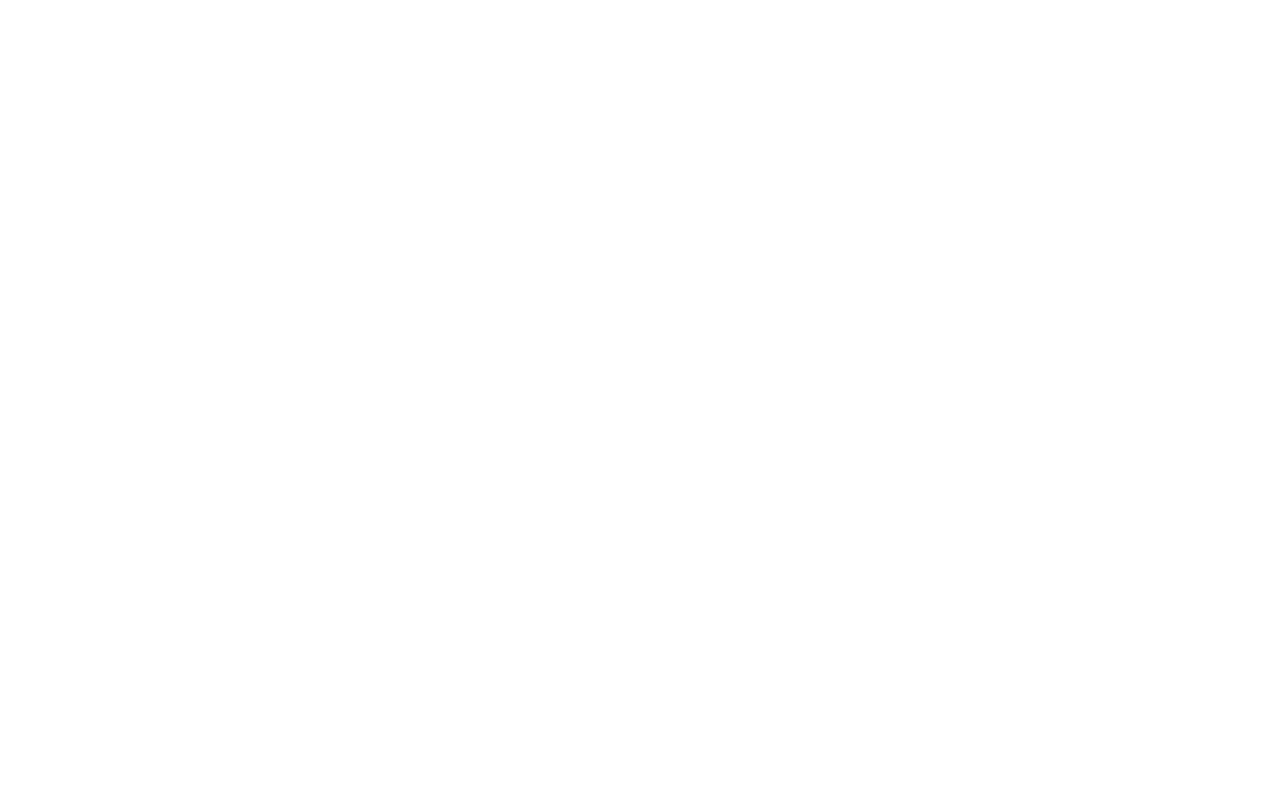
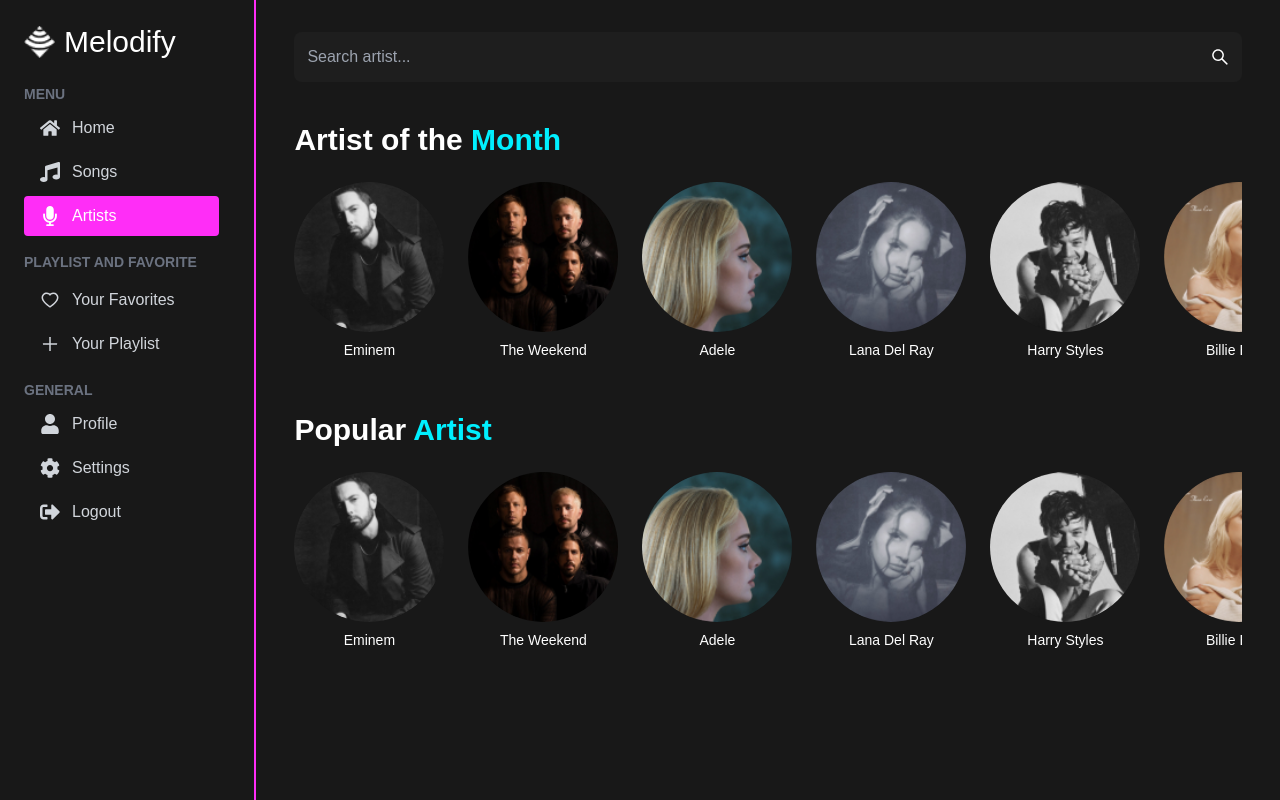
Before and after one commit to aDJi2003/front-end-paw, a React (Vite) app: page /artist in a window 1280 px wide. Before the commit this address had no page. Built offline with nearby package versions, Linux system fonts and the light colour scheme; a web font is replaced by a local one.

Commit message:
feat: make artist page

```diff
--- a/src/component/Sidebar.jsx
+++ b/src/component/Sidebar.jsx
@@ -41,7 +41,7 @@
         <ul className="space-y-1 mt-1">
           <SidebarButton to="/home" icon={FaHome} label="Home" />
           <SidebarButton to="/song" icon={FaMusic} label="Songs" />
-          <SidebarButton to="/artists" icon={FaMicrophone} label="Artists" />
+          <SidebarButton to="/artist" icon={FaMicrophone} label="Artists" />
         </ul>
 
         {/* Playlist Section */}
--- a/src/main.jsx
+++ b/src/main.jsx
@@ -13,6 +13,7 @@
 import Favorite from './pages/Favorite';
 import Setting from './pages/Setting';
 import Playlist from './pages/Playlist';
+import Artist from './pages/Artist';
 
 createRoot(document.getElementById('root')).render(
   <StrictMode>
@@ -26,6 +27,7 @@
         <Route path="/favorite" element={<Favorite />} />
         <Route path="/setting" element={<Setting />} />
         <Route path="/playlist" element={<Playlist />} />
+        <Route path="/artist" element={<Artist />} />
         <Route path="/artist/:artistName" element={<ArtistDetail />} />
         <Route path="/song/:songTitle" element={<SongDetail />} />
         <Route path="/song" element={<Song />} />
--- /dev/null
+++ b/src/pages/Artist.jsx
@@ -0,0 +1,93 @@
+import { useState } from "react";
+import Sidebar from "../component/Sidebar";
+import { AiOutlinePlus, AiOutlineSearch } from "react-icons/ai";
+import ArtistCard from "../component/ArtistCard";
+
+import Artist1 from "../assets/images/artist_1_paw.png";
+import Artist2 from "../assets/images/artist_2_paw.png";
+import Artist3 from "../assets/images/artist_3_paw.png";
+import Artist4 from "../assets/images/artist_4_paw.png";
+import Artist5 from "../assets/images/artist_5_paw.png";
+import Artist6 from "../assets/images/artist_6_paw.png";
+
+const Artist = () => {
+  const [search, setSearch] = useState("");
+
+  const artists = [
+    { image: Artist1, name: "Eminem" },
+    { image: Artist2, name: "The Weekend" },
+    { image: Artist3, name: "Adele" },
+    { image: Artist4, name: "Lana Del Ray" },
+    { image: Artist5, name: "Harry Styles" },
+    { image: Artist6, name: "Billie Eilish" },
+    { image: Artist1, name: "Eminem" },
+    { image: Artist2, name: "The Weekend" },
+    { image: Artist3, name: "Adele" },
+  ];
+
+  const filteredArtists = artists.filter((artist) =>
+    artist.name.toLowerCase().includes(search.toLowerCase())
+  );
+
+  return (
+    <div className="min-h-screen max-w-screen flex font-jakarta overflow-y-auto">
+      <div className="w-1/5 bg-[#181818] border-r-2 border-[#FF2DF7]">
+        <Sidebar />
+      </div>
+      <div className="w-4/5 bg-[#181818] px-[3vw] py-[4vh]">
+        {/* Search Bar */}
+        <div className="mb-[5vh]">
+          <div className="relative w-full">
+            <input
+              type="text"
+              placeholder="Search artist..."
+              value={search}
+              onChange={(e) => setSearch(e.target.value)}
+              className="w-full p-3 bg-[#1E1E1E] text-white rounded-lg outline-none pr-12
+                         border border-transparent focus:border-[#00F0FF] transition-all cursor-pointer"
+            />
+            <AiOutlineSearch
+              className="absolute right-3 top-1/2 transform -translate-y-1/2 text-white text-xl cursor-pointer"
+            />
+          </div>
+        </div>
+
+        {/* Artist Cards */}
+        <div className="w-full mb-[5vh]">
+          <h2 className="text-3xl font-bold text-white">
+            Artist of the <span className="text-[#00F0FF]">Month</span>
+          </h2>
+          <div className="flex items-center gap-6 mt-6 overflow-x-auto custom-scroll pb-3">
+            {filteredArtists.map((artist, index) => (
+              <ArtistCard key={index} image={artist.image} name={artist.name} />
+            ))}
+            <div className="flex flex-col gap-3 items-center justify-center">
+              <div className="flex items-center justify-center rounded-full w-[80px] h-[80px] bg-[#1E1E1E]">
+                <AiOutlinePlus className="text-white text-2xl" />
+              </div>
+              <p className="text-sm text-white font-bold">View All</p>
+            </div>
+          </div>
+        </div>
+        <div className="w-full mb-[5vh]">
+          <h2 className="text-3xl font-bold text-white">
+            Popular <span className="text-[#00F0FF]">Artist</span>
+          </h2>
+          <div className="flex items-center gap-6 mt-6 overflow-x-auto custom-scroll pb-3">
+            {filteredArtists.map((artist, index) => (
+              <ArtistCard key={index} image={artist.image} name={artist.name} />
+            ))}
+            <div className="flex flex-col gap-3 items-center justify-center">
+              <div className="flex items-center justify-center rounded-full w-[80px] h-[80px] bg-[#1E1E1E]">
+                <AiOutlinePlus className="text-white text-2xl" />
+              </div>
+              <p className="text-sm text-white font-bold">View All</p>
+            </div>
+          </div>
+        </div>
+      </div>
+    </div>
+  );
+};
+
+export default Artist;
```
